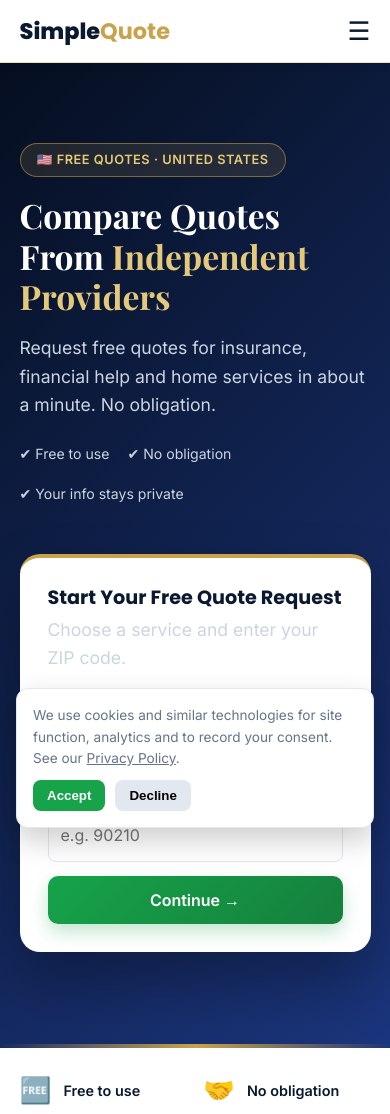
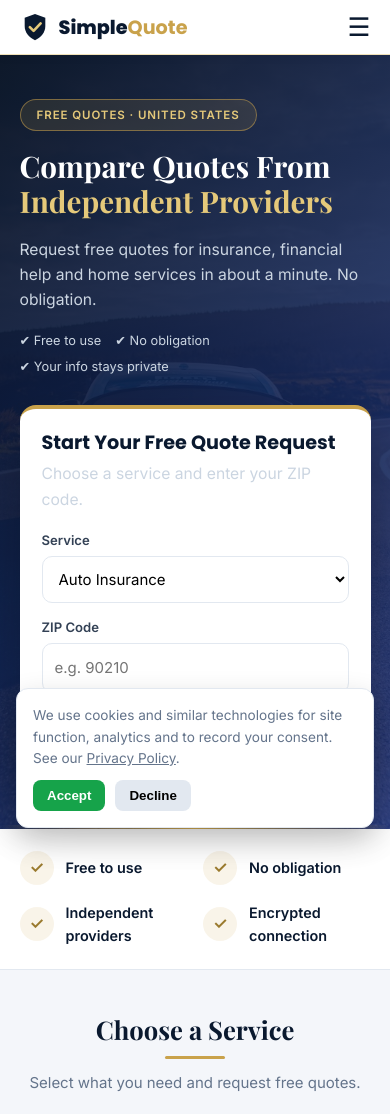
Before and after one commit to akingstar/simplequote, a plain HTML site: page index.html in a window 390 px wide. Shown: the top 1114 px of the page. Drawn offline with nearby package versions, Linux system fonts and the light colour scheme.

Commit message:
professional polish + images

```diff
--- a/index.html
+++ b/index.html
@@ -98,6 +98,36 @@ a{text-decoration:none;color:inherit;cursor:pointer}ul{list-style:none}
 .burger{display:block}.menu{display:none;position:absolute;top:100%;left:0;right:0;background:#fff;flex-direction:column;align-items:stretch;padding:14px 5%;gap:0;border-bottom:1px solid var(--b)}
 .menu.open{display:flex}.dd{position:static;display:block;box-shadow:none;border:0;width:auto;padding:0 0 8px 12px}
 body.hascall{padding-bottom:58px}body.hascall .callbar{display:flex}body.hascall #ck{bottom:70px}}
+
+body{font-size:15.5px;-webkit-font-smoothing:antialiased}
+.vi{font-size:0}
+.logo{display:flex;align-items:center;gap:9px}.logo svg{width:30px;height:30px;flex-shrink:0}
+.nav{padding:12px 5%}
+.hero{padding:72px 5% 84px}
+.hero h1{font-size:2.8rem;font-weight:700}
+.hero p{font-size:1.05rem;max-width:520px}
+.eyebrow{font-size:.72rem;letter-spacing:.08em;text-transform:uppercase}
+.ti b{display:inline-flex;width:34px;height:34px;border-radius:50%;background:#C9A24B1f;color:#9A7A2E;font-size:1rem;align-items:center;justify-content:center;flex-shrink:0}
+.vc{box-shadow:0 2px 10px #0A192F12}
+.vi{height:170px}
+.vb h3{font-size:1.05rem}
+.btn,.cta{letter-spacing:.01em}
+.fc{border-radius:10px}
+.sc{box-shadow:0 2px 10px #0A192F10}
+@media(max-width:992px){
+ body{font-size:15px}
+ .hero{padding:44px 5% 52px}
+ .hero h1{font-size:1.85rem;line-height:1.18}
+ .hero p{font-size:.98rem;margin-bottom:18px}
+ .badges{font-size:.8rem;gap:6px 14px}
+ .hc{gap:28px}
+ .sec{padding:44px 5%}
+ .sh{margin-bottom:28px}.sh h2{font-size:1.6rem}
+ .vh{padding:42px 5%}.vh h1{font-size:1.6rem}
+ .card{padding:22px;border-radius:16px}
+ .vg{gap:16px}.vi{height:150px}
+ .logo{font-size:1.2rem}
+}
 </style>
 <script>
 /* ===== CONFIG: yahan apni real details daalein ===== */
@@ -116,7 +146,7 @@ const CONFIG={
 </head>
 <body>
 <header class="nav">
-<a class="logo" href="#/">Simple<b>Quote</b></a>
+<a class="logo" href="#/"><svg viewBox="0 0 32 32"><path d="M16 2l11 4v9c0 7-4.6 12.4-11 15C9.600 27.400 5 22 5 15V6z" fill="#0A192F"/><path d="M10.500 16.200l4 4 7.500-8" fill="none" stroke="#E5C97A" stroke-width="2.800" stroke-linecap="round" stroke-linejoin="round"/></svg><span>Simple<b>Quote</b></span></a>
 <button class="burger" aria-label="Menu" onclick="document.getElementById('menu').classList.toggle('open')">☰</button>
 <nav class="menu" id="menu">
 <a class="nl" href="#/">Home</a>
@@ -209,14 +239,14 @@ function track(){const p=new URLSearchParams(location.search),s=JSON.parse(sessi
 let zipPre="";
 const stepsHTML=()=>`<div class="steps">${HOW.map((h,i)=>`<div class="sc"><i>${i+1}</i><h3>${h[0]}</h3><p>${h[1]}</p></div>`).join("")}</div>`;
 function vcard(k){const v=V[k];return `<a class="vc" href="#/${k}"><div class="vi" style="background-image:url(${img(k)}),linear-gradient(135deg,${v.c},#0A192F)">${v.i}</div><div class="vb"><h3>${v.n}</h3><p>${v.s}</p><span class="vl">Get Free Quotes →</span></div></a>`}
-function home(){return `<section class="hero"><div class="hc"><div><span class="eyebrow">🇺🇸 FREE QUOTES · UNITED STATES</span><h1>Compare Quotes From <span>Independent Providers</span></h1>
+function home(){return `<section class="hero"><div class="hc"><div><span class="eyebrow">FREE QUOTES · UNITED STATES</span><h1>Compare Quotes From <span>Independent Providers</span></h1>
 <p>Request free quotes for insurance, financial help and home services in about a minute. No obligation.</p>
 <div class="badges"><span>✔ Free to use</span><span>✔ No obligation</span><span>✔ Your info stays private</span></div></div>
 <div class="card"><h3>Start Your Free Quote Request</h3><p class="sub">Choose a service and enter your ZIP code.</p>
 <form id="qz"><div class="fg"><label>Service</label><select class="fc" id="qs">${Object.keys(V).map(k=>`<option value="${k}">${V[k].n}</option>`).join("")}</select></div>
 <div class="fg"><label>ZIP Code</label><input class="fc" id="qzip" required pattern="\\d{5}" maxlength="5" inputmode="numeric" placeholder="e.g. 90210"></div>
 <button class="btn">Continue →</button></form></div></div></section>
-<div class="trust"><div class="wrap"><div class="ti"><b>🆓</b>Free to use</div><div class="ti"><b>🤝</b>No obligation</div><div class="ti"><b>🏢</b>Independent providers</div><div class="ti"><b>🔒</b>Encrypted connection</div></div></div>
+<div class="trust"><div class="wrap"><div class="ti"><b>✓</b>Free to use</div><div class="ti"><b>✓</b>No obligation</div><div class="ti"><b>✓</b>Independent providers</div><div class="ti"><b>✓</b>Encrypted connection</div></div></div>
 <section class="sec"><div class="wrap"><div class="sh"><h2>Choose a Service</h2><p>Select what you need and request free quotes.</p></div><div class="vg">${Object.keys(V).map(vcard).join("")}</div></div></section>
 <section class="sec" style="background:#fff"><div class="wrap"><div class="sh"><h2>How It Works</h2></div>${stepsHTML()}</div></section>
 <section class="sec cband"><div class="wrap cgrid"><div><h2>Questions? We are here to help.</h2><p>Learn <a href="#/about">more about us</a> or reach our team directly.</p></div>
@@ -235,7 +265,7 @@ function form(k){const v=V[k];
 <label class="cons"><input type="checkbox" name="consent" value="yes" required><span id="consent-text">${consent}</span></label>
 <div class="row"><button type="button" class="btn2" data-p>Back</button><button class="btn" type="submit">Get My Free Quotes</button></div></div>${hid}</form>`}
 function vertical(k){const v=V[k];
- return `<section class="vh" style="background-image:linear-gradient(rgba(10,25,47,.84),rgba(10,25,47,.84)),url(${img(k)}),linear-gradient(135deg,${v.c},#0A192F)"><div class="wrap"><h1>${v.i} ${v.h}</h1><p>${v.s}</p></div></section>
+ return `<section class="vh" style="background-image:linear-gradient(rgba(10,25,47,.84),rgba(10,25,47,.84)),url(${img(k)}),linear-gradient(135deg,${v.c},#0A192F)"><div class="wrap"><h1>${v.h}</h1><p>${v.s}</p></div></section>
 <section class="sec" style="--c:${v.c}"><div class="wrap"><div class="vd"><div><h2 style="font-size:1.8rem;margin-bottom:16px">What to expect</h2>${v.b.map(x=>`<div class="bi">${x}</div>`).join("")}
 ${v.x?`<div class="note">${v.x}</div>`:""}
 <div class="faq"><h3>Frequently Asked Questions</h3>${v.f.concat([["Is this service free?","Yes. Requesting quotes is free and does not obligate you to buy anything."],["Who will contact me?","Independent providers may contact you by phone, text or email based on the consent you give on the form."]]).map(f=>`<div class="fi"><div class="fq">${f[0]}</div><div class="fa">${f[1]}</div></div>`).join("")}</div></div>
```
Also changed, not shown: images/auto.jpg (added), images/debt-relief.jpg (added), images/final-expense.jpg (added), images/health.jpg (added), images/hero.jpg (added), images/home-services.jpg (added), images/home.jpg (added), images/pest-control.jpg (added), images/ssdi.jpg (added).
